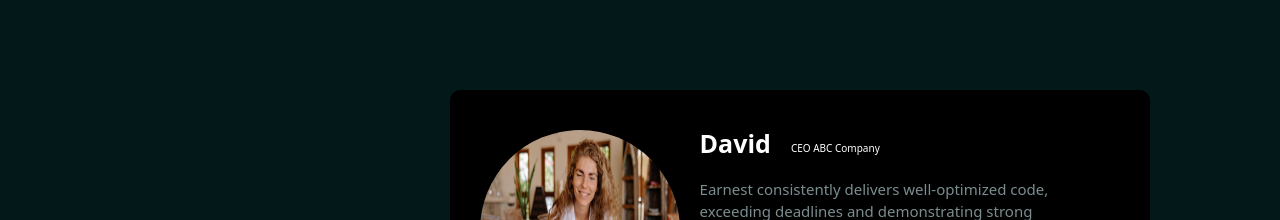
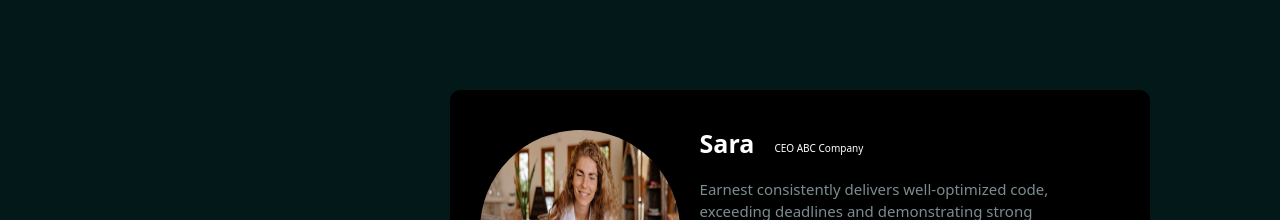
Before and after one commit to dev-basit/portfolio-ernest, a Next.js app: page / in a window 1280 px wide. Shown: the part 2400-2620 px from the top of the page. Built offline with nearby package versions, Linux system fonts and the light colour scheme.

Commit message:
Renamed testimonial person name

```diff
--- a/src/config.ts
+++ b/src/config.ts
@@ -76,28 +76,28 @@ export const config = {
 
   testimonials: [
     {
-      name: "David",
+      name: "Sara",
       image: "/assets/person.jpg",
       position: "CEO ABC Company",
       highlights: ["Problem Solving", "Good Communication"],
       review: `${name} consistently delivers well-optimized code, exceeding deadlines and demonstrating strong problem-solving skills. Their collaborative spirit and eagerness to learn make them a valuable asset to the team.`,
     },
     {
-      name: "David",
+      name: "Sara",
       image: "/assets/person.jpg",
       position: "CEO ABC Company",
       highlights: ["Problem Solving", "Good Communication"],
       review: `${name} consistently delivers well-optimized code, exceeding deadlines and demonstrating strong problem-solving skills. Their collaborative spirit and eagerness to learn make them a valuable asset to the team.`,
     },
     {
-      name: "David",
+      name: "Sara",
       image: "/assets/person.jpg",
       position: "CEO ABC Company",
       highlights: ["Problem Solving", "Good Communication"],
       review: `${name} consistently delivers well-optimized code, exceeding deadlines and demonstrating strong problem-solving skills. Their collaborative spirit and eagerness to learn make them a valuable asset to the team.`,
     },
     {
-      name: "David",
+      name: "Sara",
       image: "/assets/person.jpg",
       position: "CEO ABC Company",
       highlights: ["Problem Solving", "Good Communication"],
```
